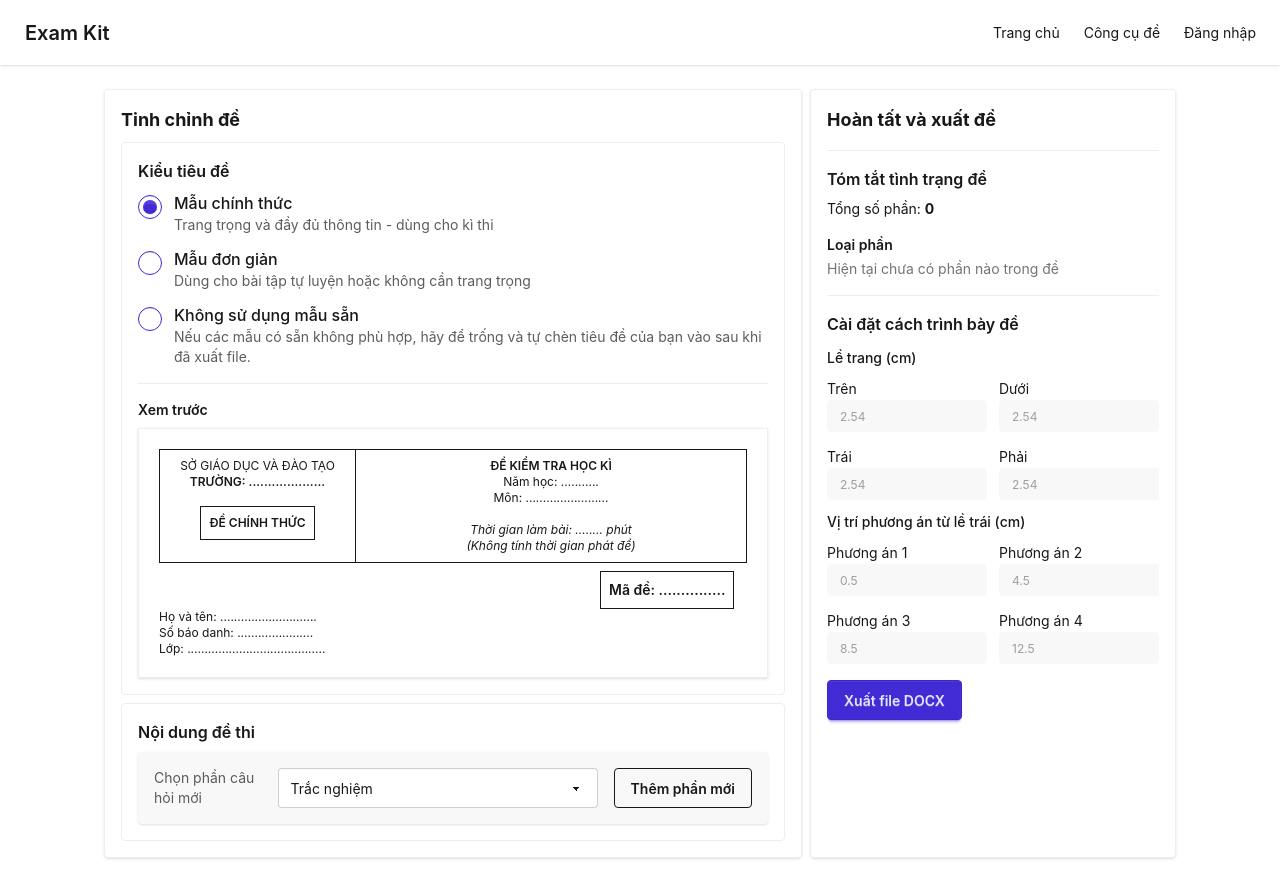
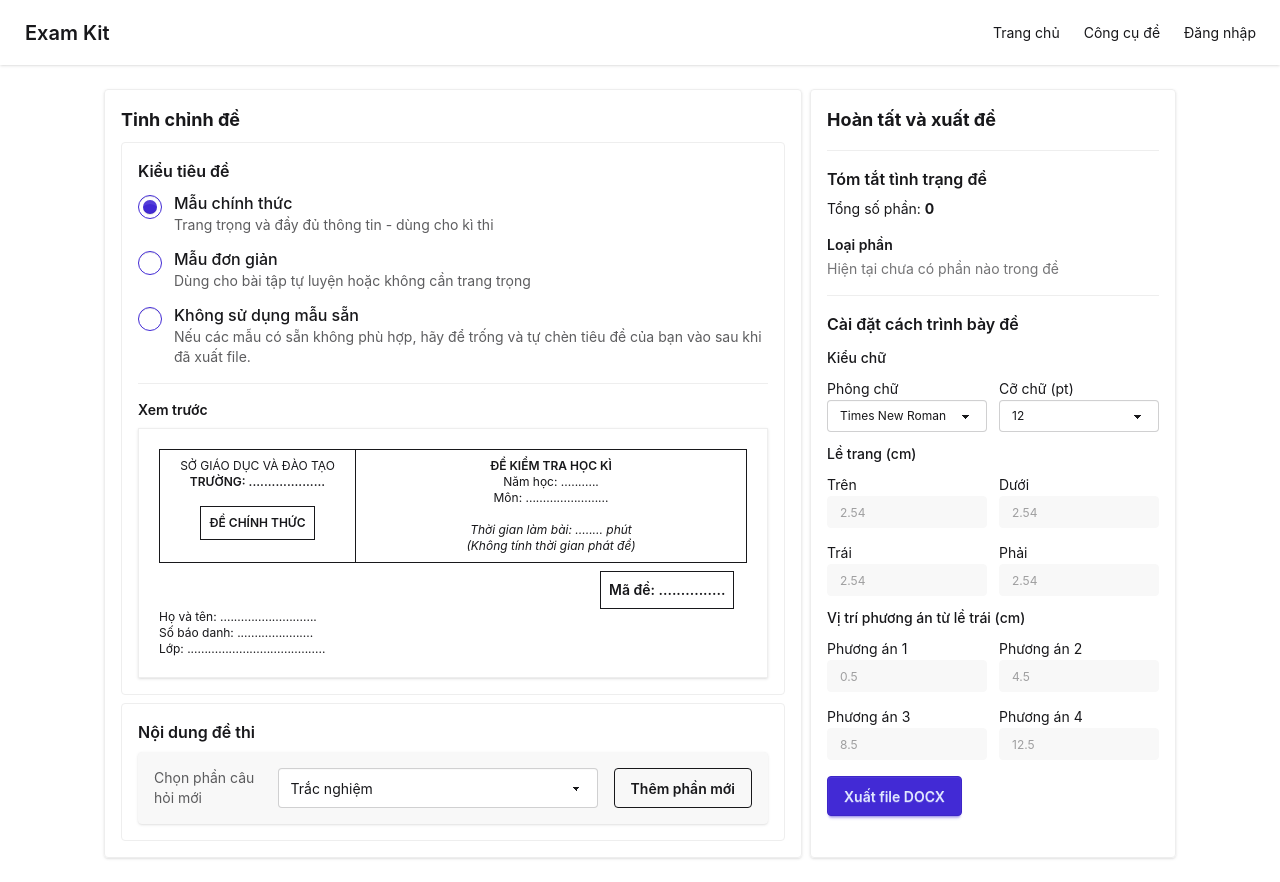
Before and after one commit to TranPhat-28/exam-kit, a React (Vite) app: page /builder in a window 1280 px wide. Built offline with nearby package versions, Linux system fonts and the light colour scheme.

Commit message:
feat: Add font settings UI

```diff
--- a/src/pages/Builder/ActionsPanel/LayoutSettings/index.tsx
+++ b/src/pages/Builder/ActionsPanel/LayoutSettings/index.tsx
@@ -16,6 +16,42 @@ export const LayoutSettings = () => {
     return (
         <section className="mt-4 border-t border-base-300 pt-4">
             <h3 className="font-semibold">Cài đặt cách trình bày đề</h3>
+            <fieldset className="mt-3">
+                <legend className="mb-2 text-sm font-medium">Kiểu chữ</legend>
+                <div className="grid grid-cols-2 gap-3">
+                    <label className="form-control">
+                        <span className="label-text mb-1 text-sm">
+                            Phông chữ
+                        </span>
+                        <select
+                            className="select select-bordered select-sm w-full"
+                            defaultValue="Times New Roman"
+                        >
+                            <optgroup label="Có chân">
+                                <option value="Times New Roman">
+                                    Times New Roman
+                                </option>
+                            </optgroup>
+                            <optgroup label="Không chân">
+                                <option value="Open Sans">Open Sans</option>
+                            </optgroup>
+                        </select>
+                    </label>
+                    <label className="form-control">
+                        <span className="label-text mb-1 text-sm">
+                            Cỡ chữ (pt)
+                        </span>
+                        <select
+                            className="select select-bordered select-sm w-full"
+                            defaultValue="12"
+                        >
+                            <option value="10">10</option>
+                            <option value="11">11</option>
+                            <option value="12">12</option>
+                        </select>
+                    </label>
+                </div>
+            </fieldset>
             <fieldset className="mt-3">
                 <legend className="mb-2 text-sm font-medium">
                     Lề trang (cm)
```
